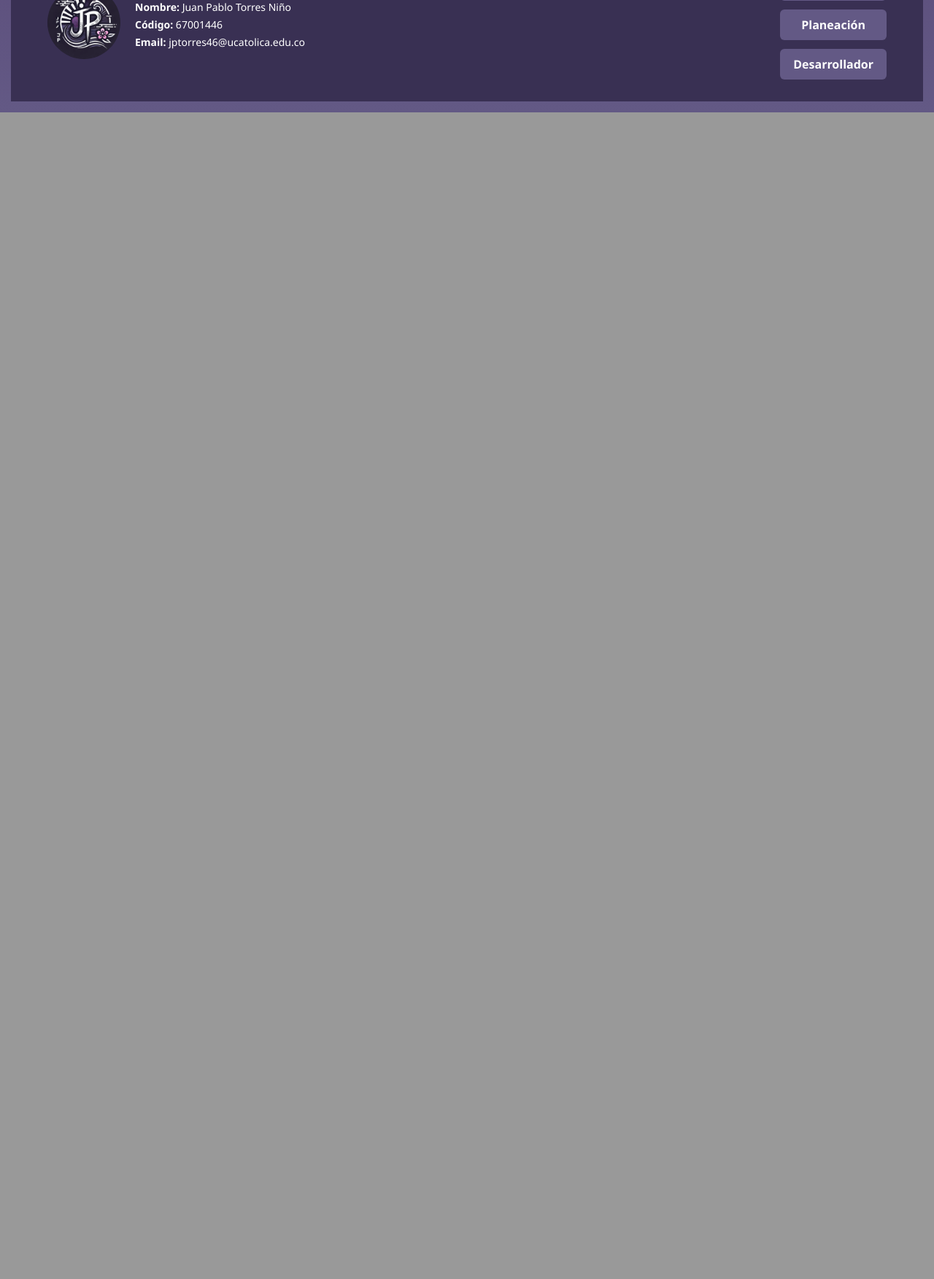
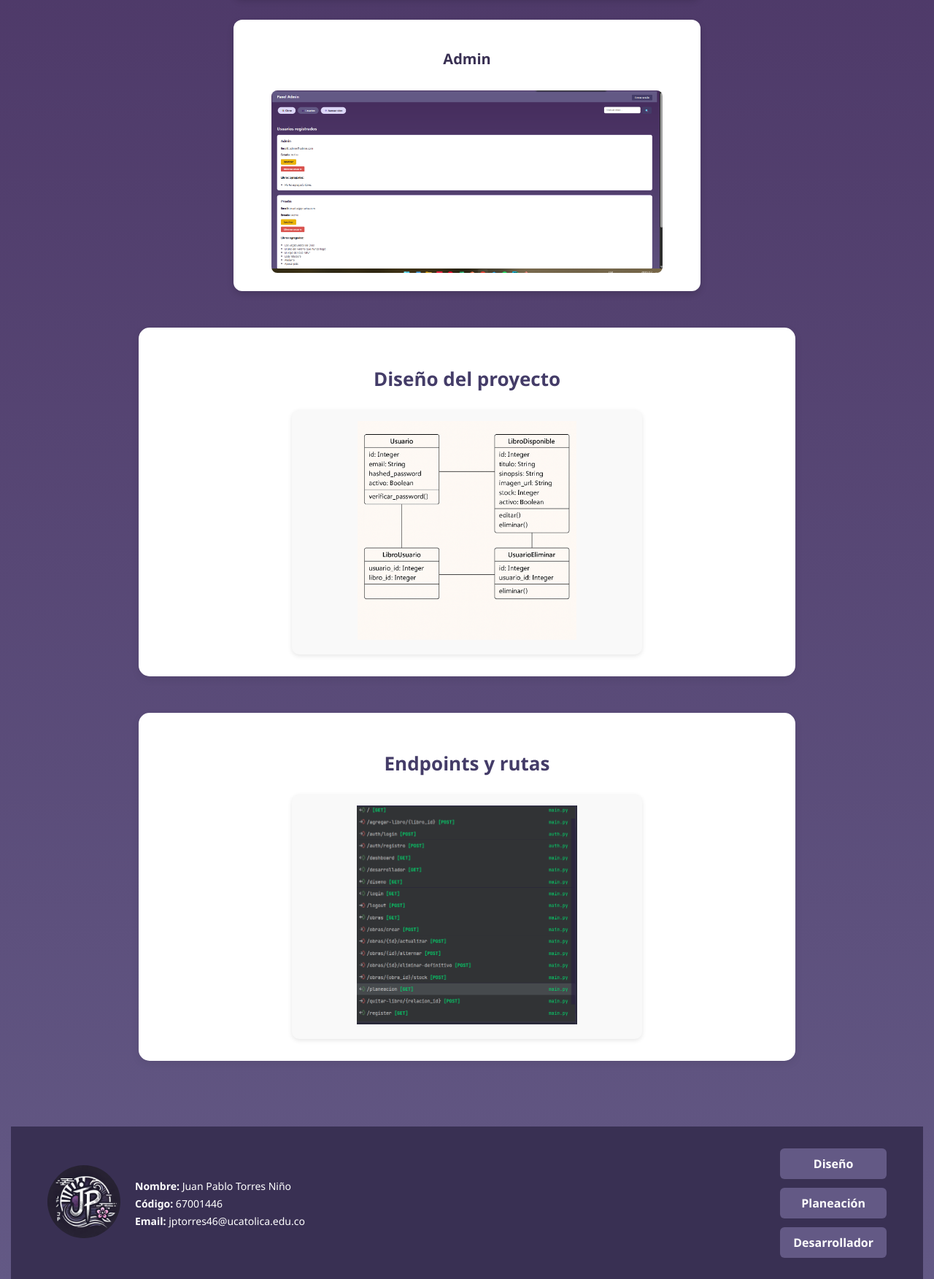
Before and after one commit to jptorres121/MarioMendoza, a FastAPI app: page /diseno in a window 1280 px wide. Shown: the part 916-2669 px from the top of the page at 73% size. Before the commit the page ends 1070 px from the top, so only its background shows below. Run offline with FastAPI, Linux system fonts and the light colour scheme.

```diff
--- a/app/static/css/style_info.css
+++ b/app/static/css/style_info.css
@@ -41,17 +41,28 @@ h2, h3 {
 
 .mockup-card {
   background: #fff;
-  padding: 15px;
+  padding: 20px;
   border-radius: 12px;
   text-align: center;
-  width: 200px;
-  box-shadow: 0 2px 6px rgba(0,0,0,0.1);
+  width: 600px;
+  box-shadow: 0 4px 10px rgba(0,0,0,0.15);
+  transition: transform 0.3s;
+}
+
+.mockup-card:hover {
+  transform: scale(1.03);
+}
+
+.mockup-card h3 {
+  font-size: 20px;
+  color: #393053;
 }
 
 .mockup-card img {
   max-width: 100%;
   border-radius: 8px;
   margin-top: 10px;
+  max-height: 250px;
 }
 
 .diagramas {
@@ -111,3 +122,48 @@ h2, h3 {
   font-size: 16px;
   color: #393053;
 }
+
+/* Contenedor general */
+.seccion {
+  margin: 50px auto;
+  padding: 30px;
+  max-width: 900px;
+  background-color: #ffffff;
+  border-radius: 15px;
+  box-shadow: 0 4px 12px rgba(0, 0, 0, 0.08);
+}
+
+/* Título de sección */
+.seccion h2 {
+  text-align: center;
+  color: #443C68;
+  font-size: 26px;
+  margin-bottom: 25px;
+}
+
+/* Grid de vistas/imágenes */
+.vista-grid {
+  display: flex;
+  justify-content: center;
+  gap: 30px;
+  flex-wrap: wrap;
+}
+
+/* Cada tarjeta */
+.vista-item {
+  background-color: #f9f9f9;
+  border-radius: 10px;
+  padding: 15px;
+  width: 100%;
+  max-width: 450px;
+  text-align: center;
+  box-shadow: 0 2px 6px rgba(0, 0, 0, 0.1);
+}
+
+/* Imagen dentro de tarjeta */
+.vista-item img {
+  width: 100%;
+  max-height: 300px;
+  object-fit: contain;
+  border-radius: 8px;
+}
--- a/app/templates/diseno.html
+++ b/app/templates/diseno.html
@@ -7,21 +7,34 @@
   <div class="mockup-grid">
     <div class="mockup-card">
       <h3>Home</h3>
-      <img src="/static/images/mockup_home.png" alt="Home mockup">
+      <img src="/static/img/mockup_home.png" alt="Home mockup">
     </div>
     <div class="mockup-card">
       <h3>Dashboard</h3>
-      <img src="/static/images/mockup_dashboard.png" alt="Dashboard mockup">
+      <img src="/static/img/mockup_dashboard.png" alt="Dashboard mockup">
     </div>
     <div class="mockup-card">
       <h3>Admin</h3>
-      <img src="/static/images/mockup_admin.png" alt="Admin mockup">
+      <img src="/static/img/mockup_admin.png" alt="Admin mockup">
     </div>
   </div>
-  <div class="diagramas">
-    <h4>Diagramas</h4>
-    <img src="/static/images/diagrama_clases.png" alt="Diagrama de clases">
-    <img src="/static/images/mapa_endpoints.png" alt="Mapa de endpoints">
+<div class="seccion">
+  <h2>Diseño del proyecto</h2>
+  <div class="vista-grid">
+    <div class="vista-item">
+      <img src="/static/img/diagrama_clases.png" alt="Diagrama de clases">
+    </div>
   </div>
+</div>
+
+<div class="seccion">
+  <h2>Endpoints y rutas</h2>
+  <div class="vista-grid">
+    <div class="vista-item">
+      <img src="/static/img/mapa_endpoints.png" alt="Mapa de endpoints">
+    </div>
+  </div>
+</div>
+
 </section>
 {% endblock %}
```
Also changed, not shown: app/static/img/casos_uso.png (added), app/static/img/diagrama_clases.png (added), app/static/img/mapa_endpoints.png (added), app/static/img/mockup_admin.png (added), app/static/img/mockup_dashboard.png (added), app/static/img/mockup_home.png (added).
